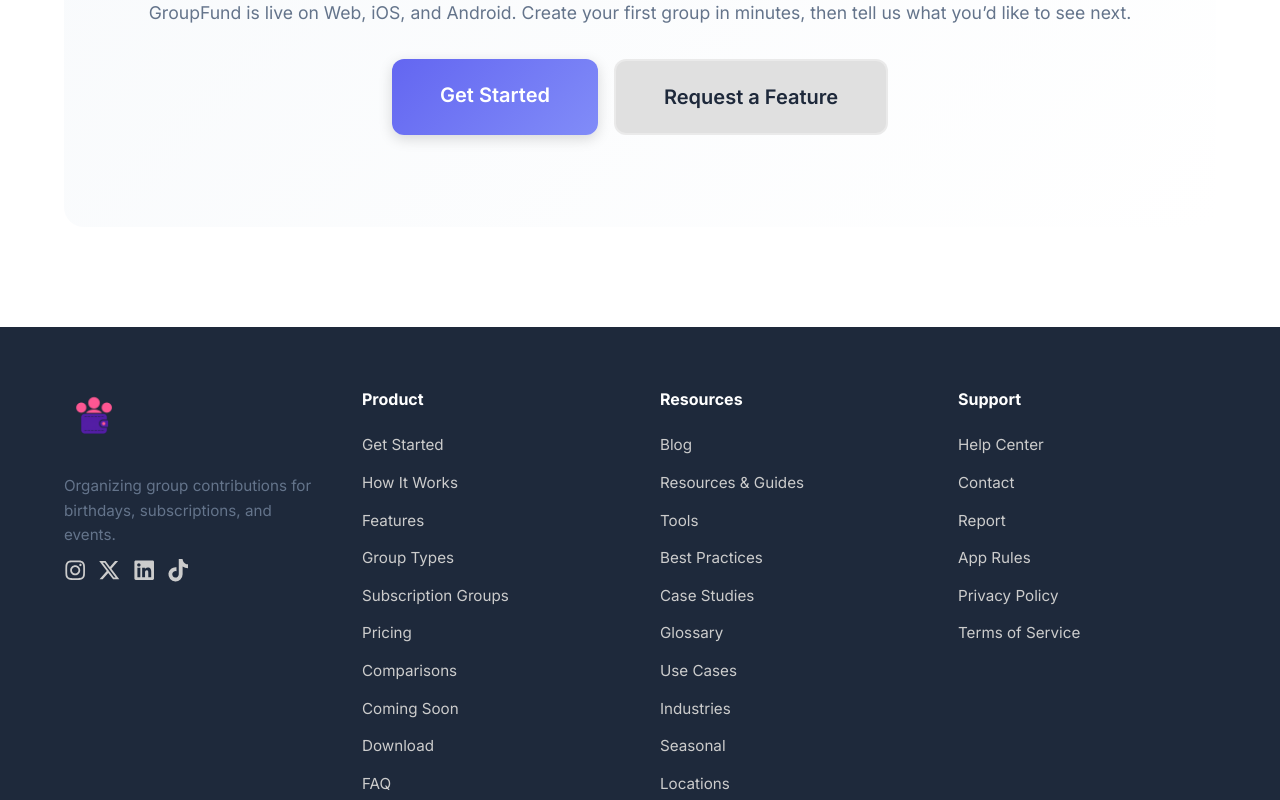
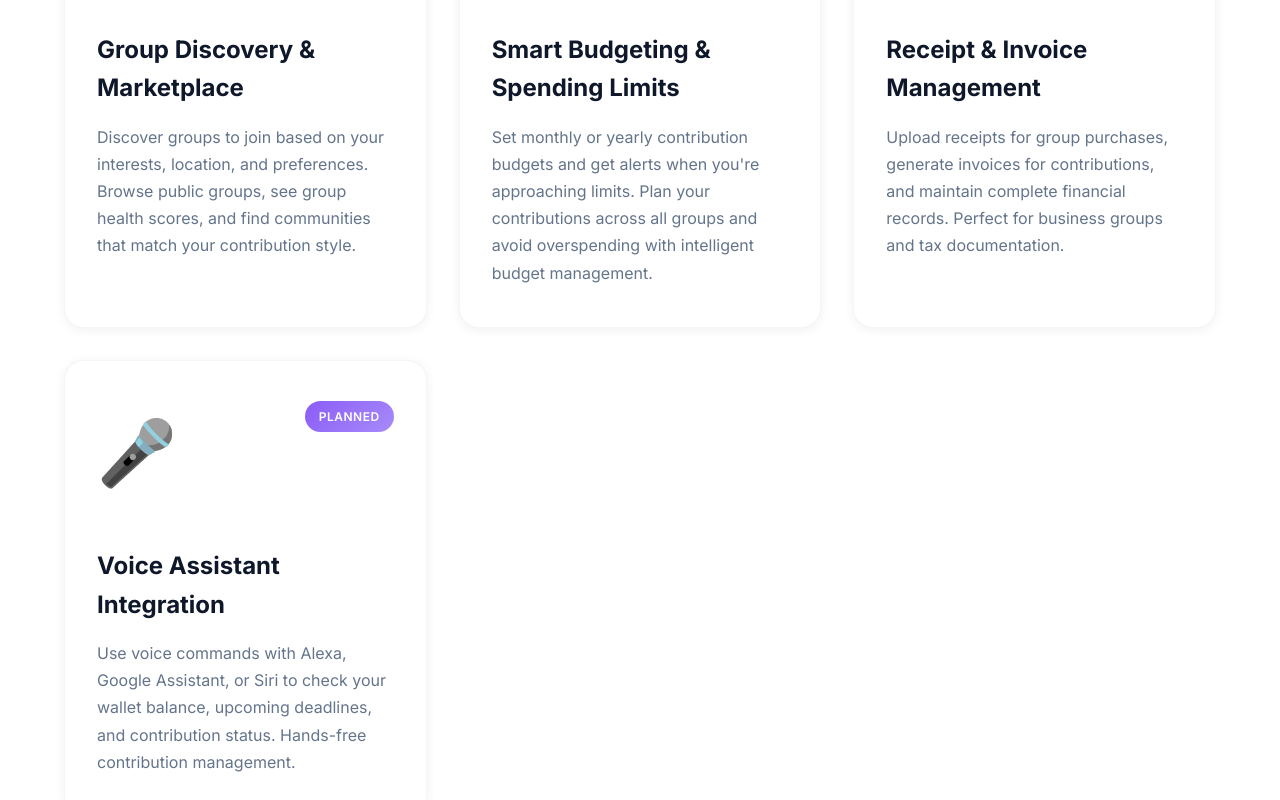
Before and after one commit to chinazaaa/groupfund-website, a React (Vite) app: page /coming-soon-features in a window 1280 px wide. Shown: the part 2400-3200 px from the top of the page. Built offline with nearby package versions, Linux system fonts and the light colour scheme.

Commit message:
Update ComingSoonFeaturesPage.jsx

```diff
--- a/src/pages/ComingSoonFeaturesPage.jsx
+++ b/src/pages/ComingSoonFeaturesPage.jsx
@@ -88,6 +88,34 @@ export default function ComingSoonFeaturesPage() {
       icon: "🌐",
       status: "Planned",
       statusColor: "purple"
+    },
+    {
+      title: "Group Discovery & Marketplace",
+      description: "Discover groups to join based on your interests, location, and preferences. Browse public groups, see group health scores, and find communities that match your contribution style.",
+      icon: "🔍",
+      status: "Planned",
+      statusColor: "purple"
+    },
+    {
+      title: "Smart Budgeting & Spending Limits",
+      description: "Set monthly or yearly contribution budgets and get alerts when you're approaching limits. Plan your contributions across all groups and avoid overspending with intelligent budget management.",
+      icon: "💰",
+      status: "Planned",
+      statusColor: "purple"
+    },
+    {
+      title: "Receipt & Invoice Management",
+      description: "Upload receipts for group purchases, generate invoices for contributions, and maintain complete financial records. Perfect for business groups and tax documentation.",
+      icon: "🧾",
+      status: "Planned",
+      statusColor: "purple"
+    },
+    {
+      title: "Voice Assistant Integration",
+      description: "Use voice commands with Alexa, Google Assistant, or Siri to check your wallet balance, upcoming deadlines, and contribution status. Hands-free contribution management.",
+      icon: "🎤",
+      status: "Planned",
+      statusColor: "purple"
     }
   ]
 
```
